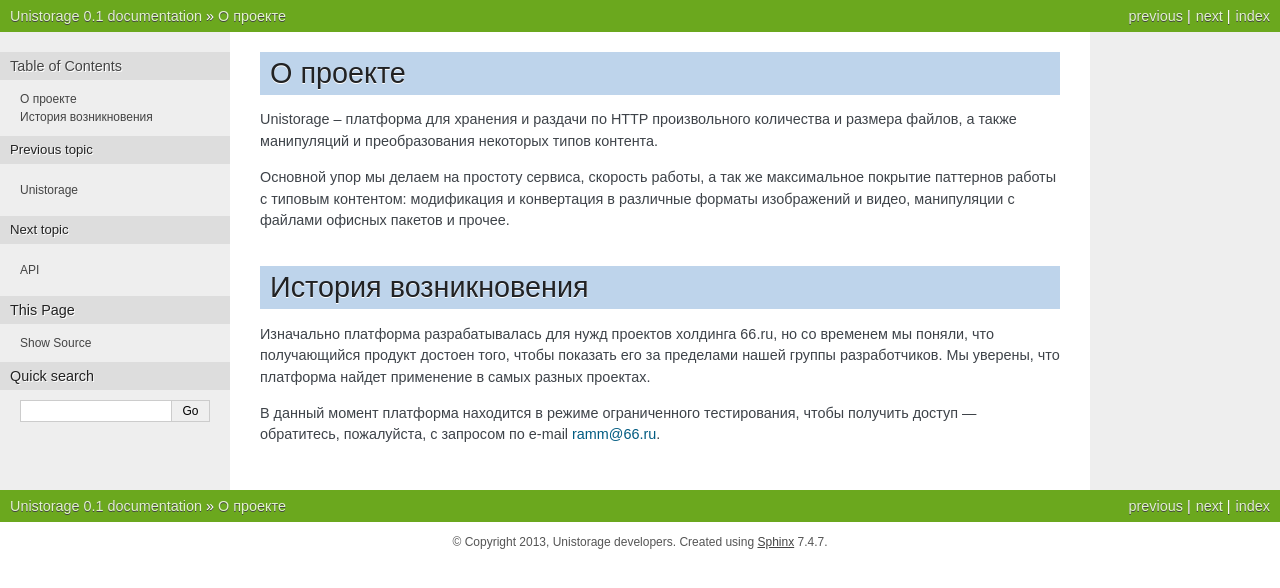
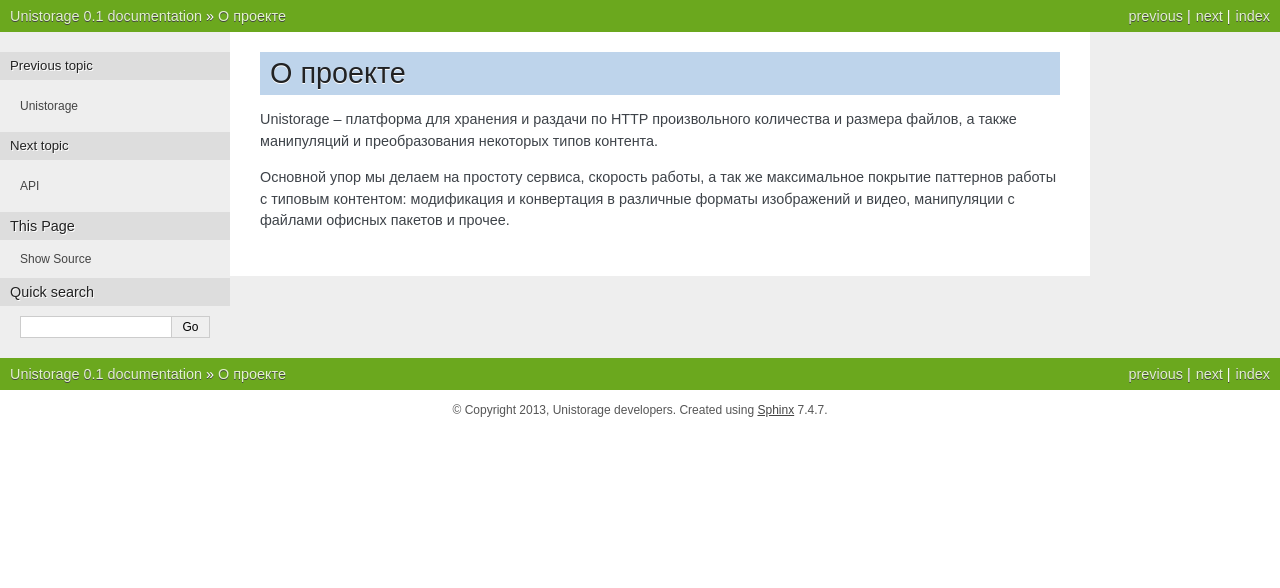
Before and after one commit to unistorage/unistorage-docs, a Sphinx documentation site: the page built from source/intro.rst, in a window 1280 px wide. Shown: the top 588 px of the page. Built offline with Sphinx 7.4.7, drawn with Linux system fonts in a browser that asks for light colours.

Commit message:
Update intro.rst

```diff
--- a/source/intro.rst
+++ b/source/intro.rst
@@ -8,15 +8,3 @@
 максимальное покрытие паттернов работы с типовым контентом: модификация и
 конвертация в различные форматы изображений и видео, манипуляции с файлами
 офисных пакетов и прочее.
-
-История возникновения
-=====================
-Изначально платформа разрабатывалась для нужд проектов холдинга 66.ru, но со
-временем мы поняли, что получающийся продукт достоен того, чтобы показать его
-за пределами нашей группы разработчиков. Мы уверены, что платформа найдет
-применение в самых разных проектах.
-
-В данный момент платформа находится в режиме ограниченного тестирования, чтобы
-получить доступ — обратитесь, пожалуйста, с запросом по e-mail `ramm@66.ru`__.
-
-__ ramm@66.ru
```
